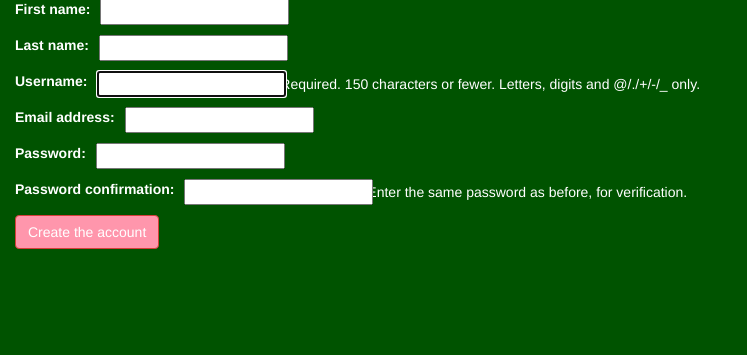
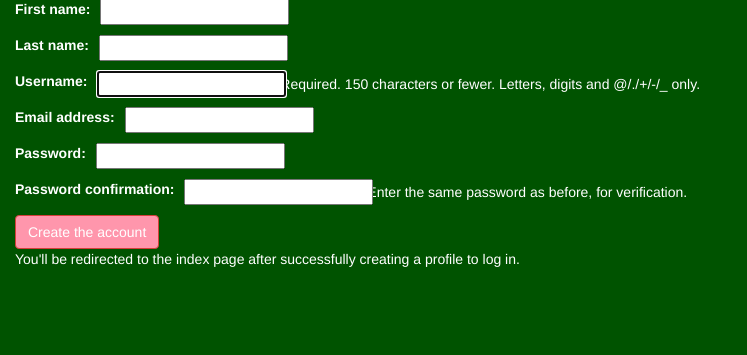
Before and after one commit to gibsondevens/Nedlr, a Django app: page /register/ in a window 1280 px wide. Shown: the part 164-519 px from the top of the page, without its empty margins (0-747 px from the left). Run offline with Django 3.2, Linux system fonts and the light colour scheme; some libraries are stand-ins or nearby versions.

Commit message:
added instruction to template

```diff
--- a/social/templates/social/register.html
+++ b/social/templates/social/register.html
@@ -37,6 +37,7 @@
 			{{ form.as_p }}
 			<button type="submit" class="btn btn-danger">Create the account</button>
 		</form>
+		<p>You'll be redirected to the index page after successfully creating a profile to log in.</p>
 	</div>
 </div>
 {% endblock content %}
```
